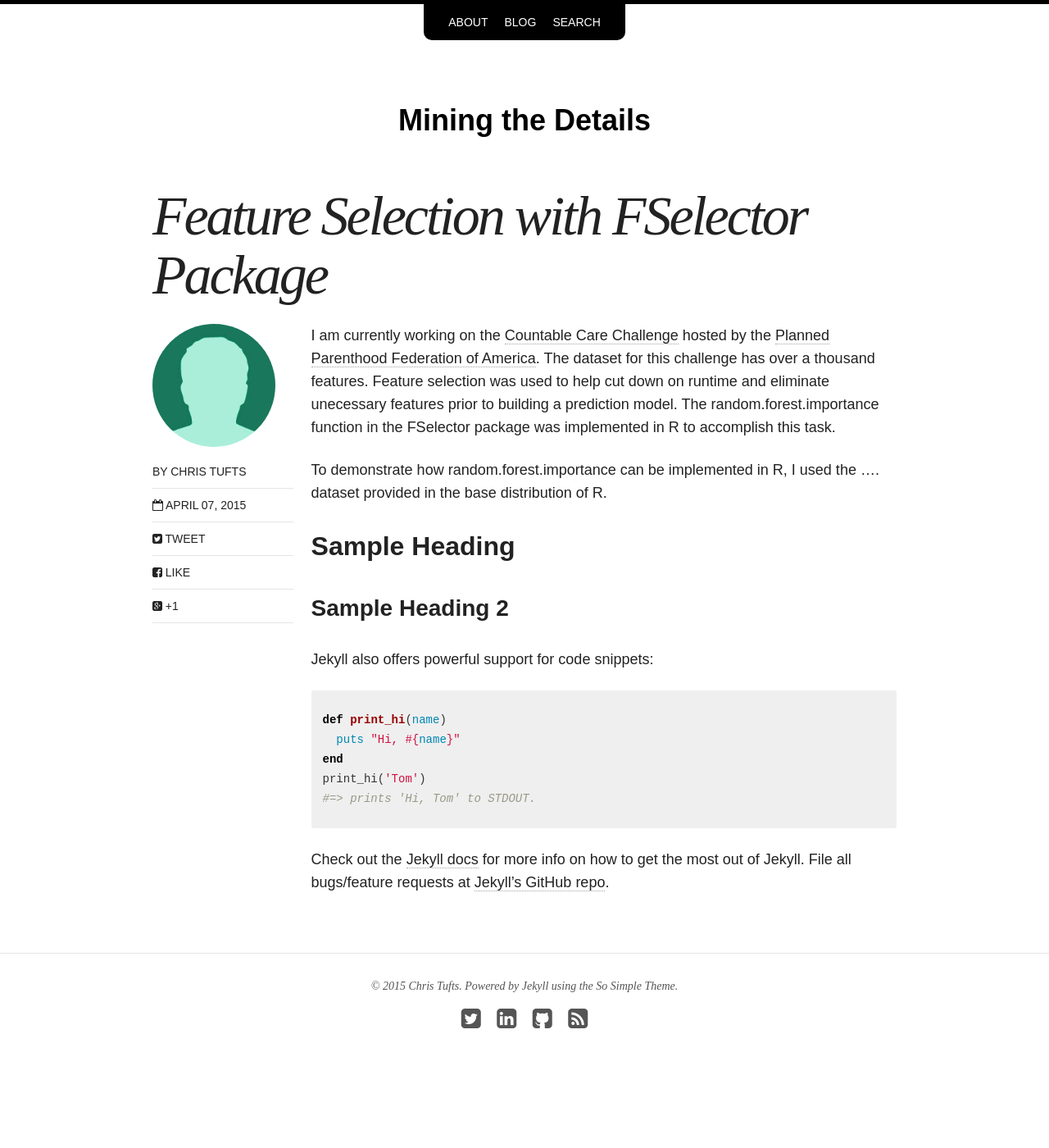
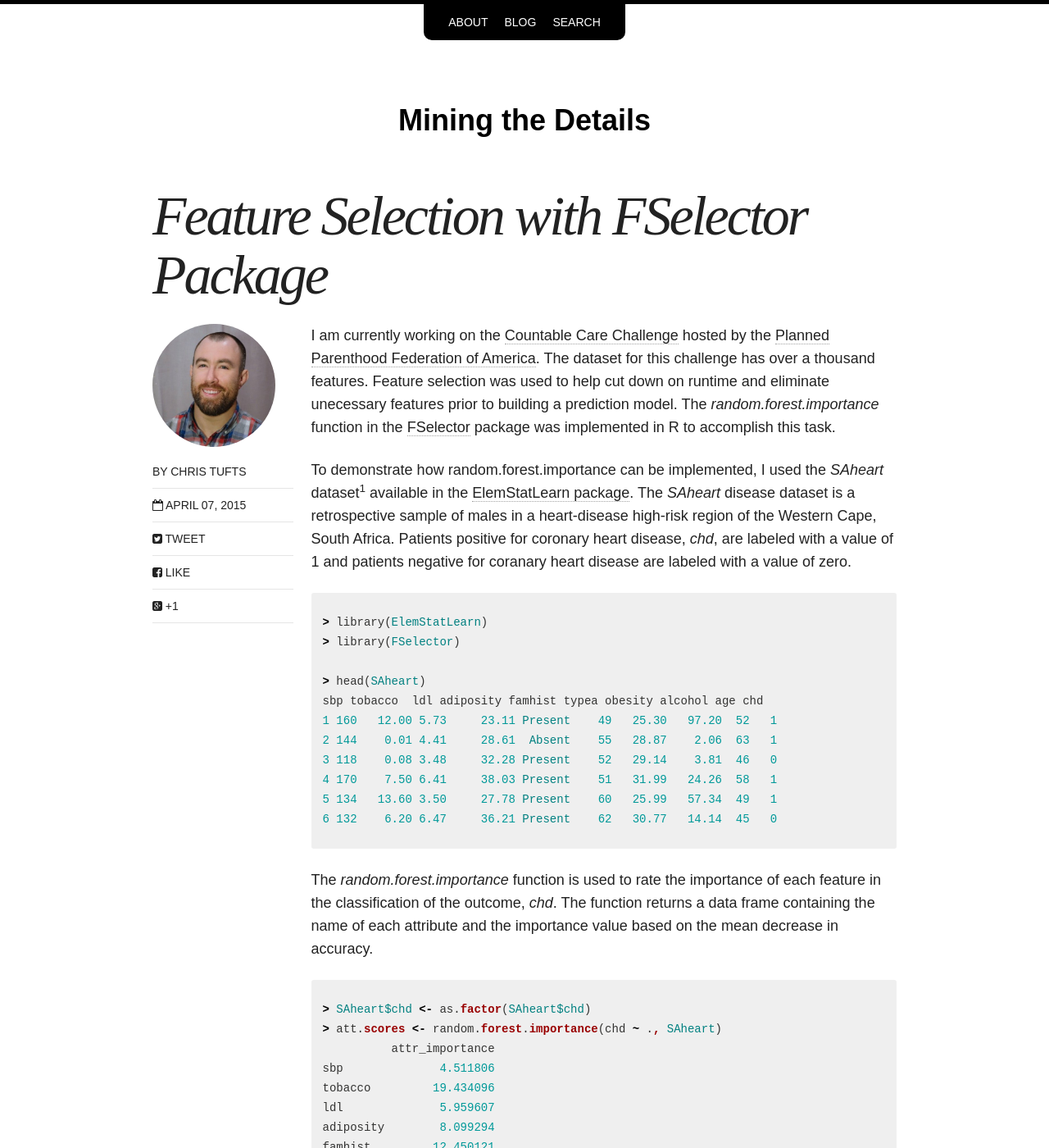
Before and after one commit to ctufts/ctufts.github.io, a Jekyll site: the page built from _posts/blog/2015-04-10-fselector.md, in a window 1280 px wide and 1400 px high. Shown: the whole window at 82% size. Built offline with Jekyll 4.4.1, drawn with Linux system fonts in a browser that asks for light colours; nearby versions of some CDN libraries; some of the changed text lies outside the part shown.

Commit message:
fselector blog post completed
completed fselector blog post

```diff
--- a/_data/authors.yml
+++ b/_data/authors.yml
@@ -5,7 +5,7 @@
   web: http://miningthedetails.com
   email: christopher.tufts25@gmail.com
   bio:
-  avatar: bio-photo-2.jpg
+  avatar: author_ctufts.jpg
   twitter: devlintufts
   google:
     plus: Christopher Tufts
--- a/_posts/blog/2015-04-10-fselector.md
+++ b/_posts/blog/2015-04-10-fselector.md
@@ -12,25 +12,56 @@
 date: 2015-04-07 ##T15:39:55-04:00
 ---
 
-I am currently working on the [Countable Care Challenge](http://www.drivendata.org/competitions/6/) hosted by the [Planned Parenthood Federation of America](http://www.plannedparenthood.org/). The dataset for this challenge has over a thousand features. Feature selection was used to help cut down on runtime and eliminate unecessary features prior to building a prediction model. The random.forest.importance function in the FSelector package was implemented in R to accomplish this task.
+I am currently working on the [Countable Care Challenge](http://www.drivendata.org/competitions/6/) hosted by the [Planned Parenthood Federation of America](http://www.plannedparenthood.org/). The dataset for this challenge has over a thousand features. Feature selection was used to help cut down on runtime and eliminate unecessary features prior to building a prediction model. The <i>random.forest.importance</i> function in the [FSelector](http://cran.r-project.org/web/packages/FSelector/index.html) package was implemented in R to accomplish this task.
 
-To demonstrate how random.forest.importance can be implemented in R, I used the .... dataset provided in the base distribution of R.
-
-## Sample Heading
-
-### Sample Heading 2
-
-Jekyll also offers powerful support for code snippets:
+To demonstrate how random.forest.importance can be implemented, I used the <i>SAheart</i> dataset<sup>1</sup> available in the [ElemStatLearn package](http://cran.r-project.org/web/packages/ElemStatLearn/index.html).  The <i>SAheart</i> disease dataset is a retrospective sample of males in a heart-disease high-risk region of the Western Cape, South Africa. Patients positive for coronary heart disease, <i>chd</i>, are labeled with a value of 1 and patients negative for coranary heart disease are labeled with a value of zero.
 
 {% highlight ruby %}
-def print_hi(name)
-  puts "Hi, #{name}"
-end
-print_hi('Tom')
-#=> prints 'Hi, Tom' to STDOUT.
+> library(ElemStatLearn)
+> library(FSelector)
+
+> head(SAheart)
+sbp tobacco  ldl adiposity famhist typea obesity alcohol age chd
+1 160   12.00 5.73     23.11 Present    49   25.30   97.20  52   1
+2 144    0.01 4.41     28.61  Absent    55   28.87    2.06  63   1
+3 118    0.08 3.48     32.28 Present    52   29.14    3.81  46   0
+4 170    7.50 6.41     38.03 Present    51   31.99   24.26  58   1
+5 134   13.60 3.50     27.78 Present    60   25.99   57.34  49   1
+6 132    6.20 6.47     36.21 Present    62   30.77   14.14  45   0
 {% endhighlight %}
 
-Check out the [Jekyll docs][jekyll] for more info on how to get the most out of Jekyll. File all bugs/feature requests at [Jekyll's GitHub repo][jekyll-gh].
+The <i>random.forest.importance</i> function is used to rate the importance of each feature in the classification of the outcome, <i>chd</i>.  The function returns a data frame containing the name of each attribute and the importance value based on the mean decrease in accuracy.
+
+{% highlight ruby %}
+> SAheart$chd <- as.factor(SAheart$chd)
+> att.scores <- random.forest.importance(chd ~ ., SAheart)
+          attr_importance
+sbp              4.511806
+tobacco         19.434096
+ldl              5.959607
+adiposity        8.099294
+famhist         12.450121
+typea            2.472882
+obesity         -3.520101
+alcohol         -3.420076
+age             22.236682
+{% endhighlight %}
+
+The FSelector package offers several functions to choose the best features using the importance values returned by <i>random.forest.importance</i>.  The <i>cutoff.biggest.diff</i> function automatically identifies the features which have a significantly higher importance value than other features. <i>cutoff.k</i> provides the <i>k</i> features with the highest importance values.  Similarly, <i>cutoff.k.percent</i> returns <i>k</i> percent of the features with the highest importance values.
+
+{% highlight ruby %}
+> cutoff.biggest.diff(att.scores)
+[1] "age"     "tobacco"
+> cutoff.k(att.scores, k = 4)
+[1] "age"       "tobacco"   "famhist"   "adiposity"
+> cutoff.k.percent(att.scores, 0.4)
+[1] "age"       "tobacco"   "famhist"   "adiposity"
+{% endhighlight %}
+
+
+<hr>
+<sup>1</sup>Rousseauw, J., du Plessis, J., Benade, A., Jordaan, P., Kotze, J. and Ferreira, J. (1983). Coronary
+risk factor screening in three rural communities, South African Medical Journal 64: 430–436.
 
 [jekyll-gh]: https://github.com/jekyll/jekyll
 [jekyll]:    http://jekyllrb.com
```
Also changed, not shown: images/author_ctufts.jpg (added).
